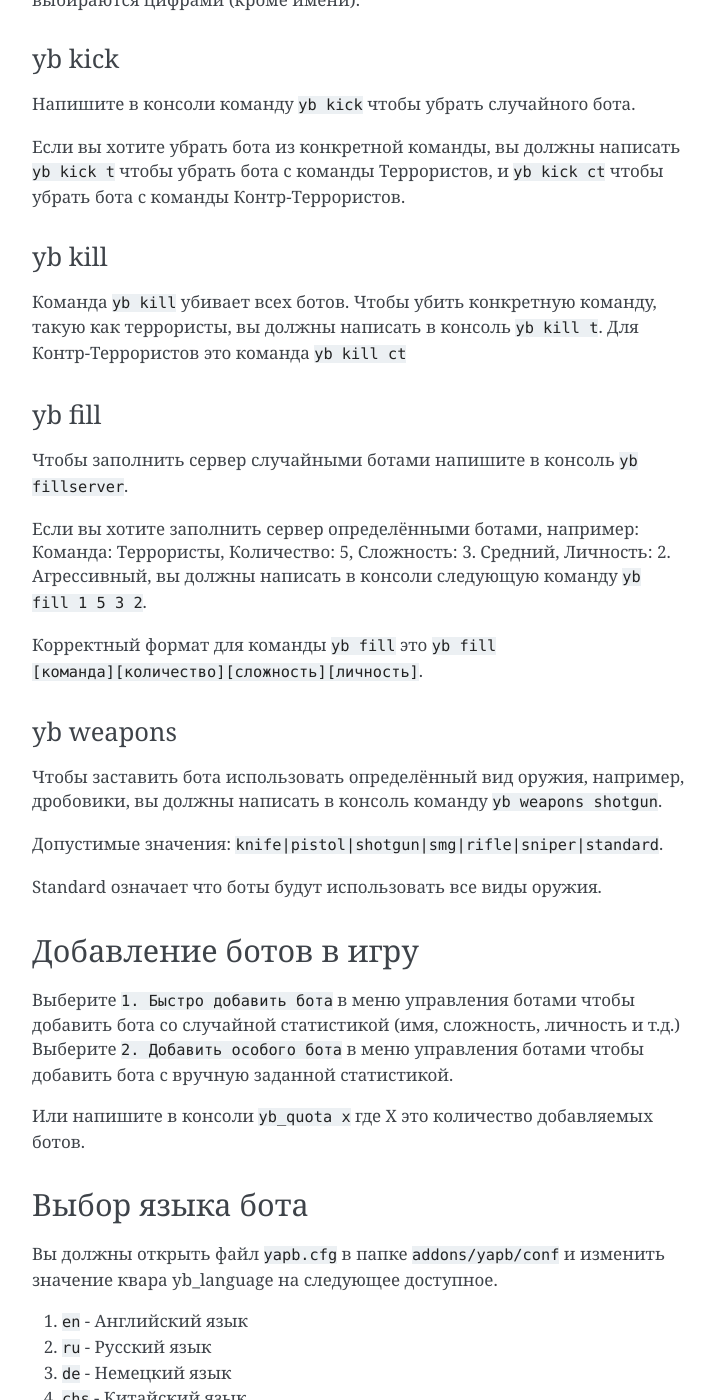
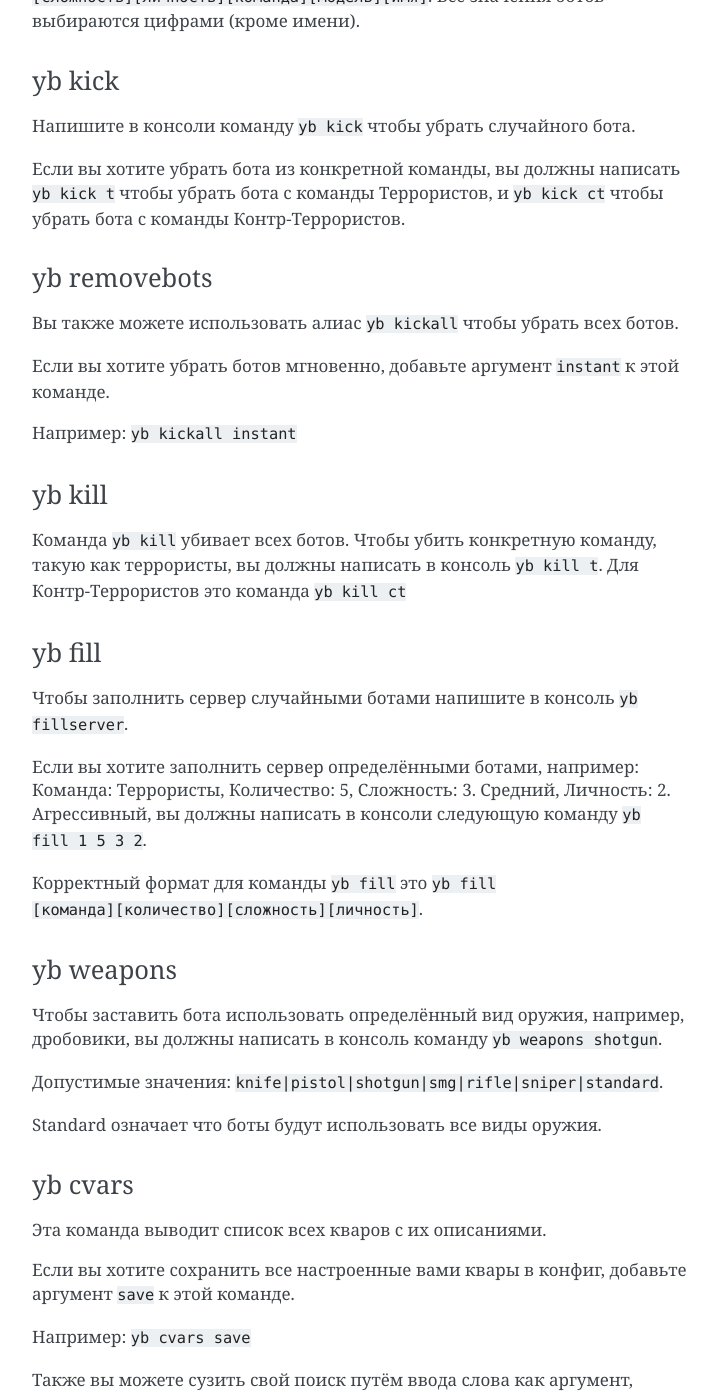
Before and after one commit to yapb/docs, a Sphinx documentation site: the page built from docs/botusage.rst, in a window 1280 px wide and 1400 px high, scrolled down 7246 px. Shown: the whole window, without its empty margins (388-1105 px from the left). Built offline with Sphinx 7.4.7, drawn with Linux system fonts in a browser that asks for light colours; some of the changed text lies outside the part shown.

Commit message:
botusage: added new command descriptions

```diff
--- a/docs/botusage.rst
+++ b/docs/botusage.rst
@@ -176,6 +176,15 @@ yb kick
 
 Если вы хотите убрать бота из конкретной команды, вы должны написать ``yb kick t`` чтобы убрать бота с команды Террористов, и ``yb kick ct`` чтобы убрать бота с команды Контр-Террористов.
 
+yb removebots
+---------------
+
+Вы также можете использовать алиас ``yb kickall`` чтобы убрать всех ботов.
+
+Если вы хотите убрать ботов мгновенно, добавьте аргумент ``instant`` к этой команде.
+
+Например: ``yb kickall instant``
+
 yb kill
 ---------------
 
@@ -198,6 +207,17 @@ yb weapons
 Допустимые значения: ``knife|pistol|shotgun|smg|rifle|sniper|standard``.
 
 Standard означает что боты будут использовать все виды оружия.
+
+yb cvars
+---------------
+
+Эта команда выводит список всех кваров с их описаниями.
+
+Если вы хотите сохранить все настроенные вами квары в конфиг, добавьте аргумент ``save`` к этой команде.
+
+Например: ``yb cvars save``
+
+Также вы можете сузить свой поиск путём ввода слова как аргумент, вместо просмотра списка со всеми кварами.
 
 Добавление ботов в игру
 ============================
```
Also changed, not shown: other parts of docs/botusage.rst (+2 -2 lines).
